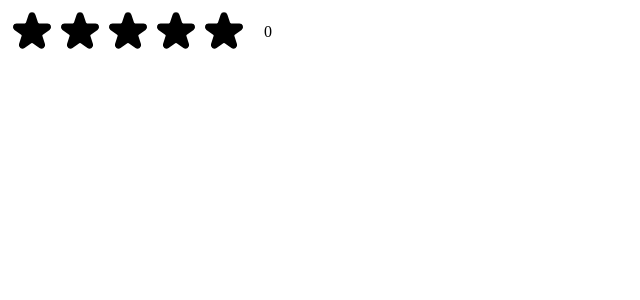
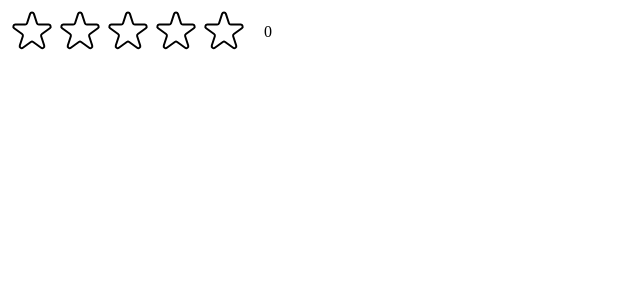
Before and after one commit to Fomonyuytar-Joseph/ultimate-react-course, a React (Create React App) app: page / in a window 1280 px wide. Shown: the top 300 px of the page, without its empty margins (0-640 px from the left). Built offline with nearby package versions, Linux system fonts and the light colour scheme.

Commit message:
start compoenent logic

```diff
--- a/src/components/StarRating.jsx
+++ b/src/components/StarRating.jsx
@@ -29,7 +29,7 @@
     return (<div style={containerStyles}>
         <div style={starContainerStyle}>
             {
-                Array.from({length:maxRating },(_,i)=> <Star key={i} onRate ={()=> handleRating(i+1)}/>)
+                Array.from({length:maxRating },(_,i)=> <Star key={i} onRate ={()=> handleRating(i+1) } full={rating>=i+1}/>)
             }
         </div>
         <p style={textStyle}>{rating}</p>
@@ -44,9 +44,10 @@
     cursor:'pointer'
 }
 
-function Star({onRate}){
+function Star({onRate ,full}){
     return(<span role='button' style={starStyle} onClick={onRate}>
-        <svg
+       {
+           full ? <svg
                xmlns="http://www.w3.org/2000/svg"
                viewBox="0 0 20 20"
                fill="#000"
@@ -55,6 +56,19 @@
                <path
                    d="M9.049 2.927c.3-.921 1.603-.921 1.902 0l1.07 3.292a1 1 0 00.95.69h3.462c.969 0 1.371 1.24.588 1.81l-2.8 2.034a1 1 0 00-.364 1.118l1.07 3.292c.3.921-.755 1.688-1.54 1.118l-2.8-2.034a1 1 0 00-1.175 0l-2.8 2.034c-.784.57-1.838-.197-1.539-1.118l1.07-3.292a1 1 0 00-.364-1.118L2.98 8.72c-.783-.57-.38-1.81.588-1.81h3.461a1 1 0 00.951-.69l1.07-3.292z"
                />
+           </svg>:<svg
+               xmlns="http://www.w3.org/2000/svg"
+               fill="none"
+               viewBox="0 0 24 24"
+               stroke="#000"
+           >
+               <path
+                   strokeLinecap="round"
+                   strokeLinejoin="round"
+                   strokeWidth="{2}"
+                   d="M11.049 2.927c.3-.921 1.603-.921 1.902 0l1.519 4.674a1 1 0 00.95.69h4.915c.969 0 1.371 1.24.588 1.81l-3.976 2.888a1 1 0 00-.363 1.118l1.518 4.674c.3.922-.755 1.688-1.538 1.118l-3.976-2.888a1 1 0 00-1.176 0l-3.976 2.888c-.783.57-1.838-.197-1.538-1.118l1.518-4.674a1 1 0 00-.363-1.118l-3.976-2.888c-.784-.57-.38-1.81.588-1.81h4.914a1 1 0 00.951-.69l1.519-4.674z"
+               />
            </svg>
+       }
     </span>)
 }
```
Lines whose indentation alone changed are shown as unchanged.
